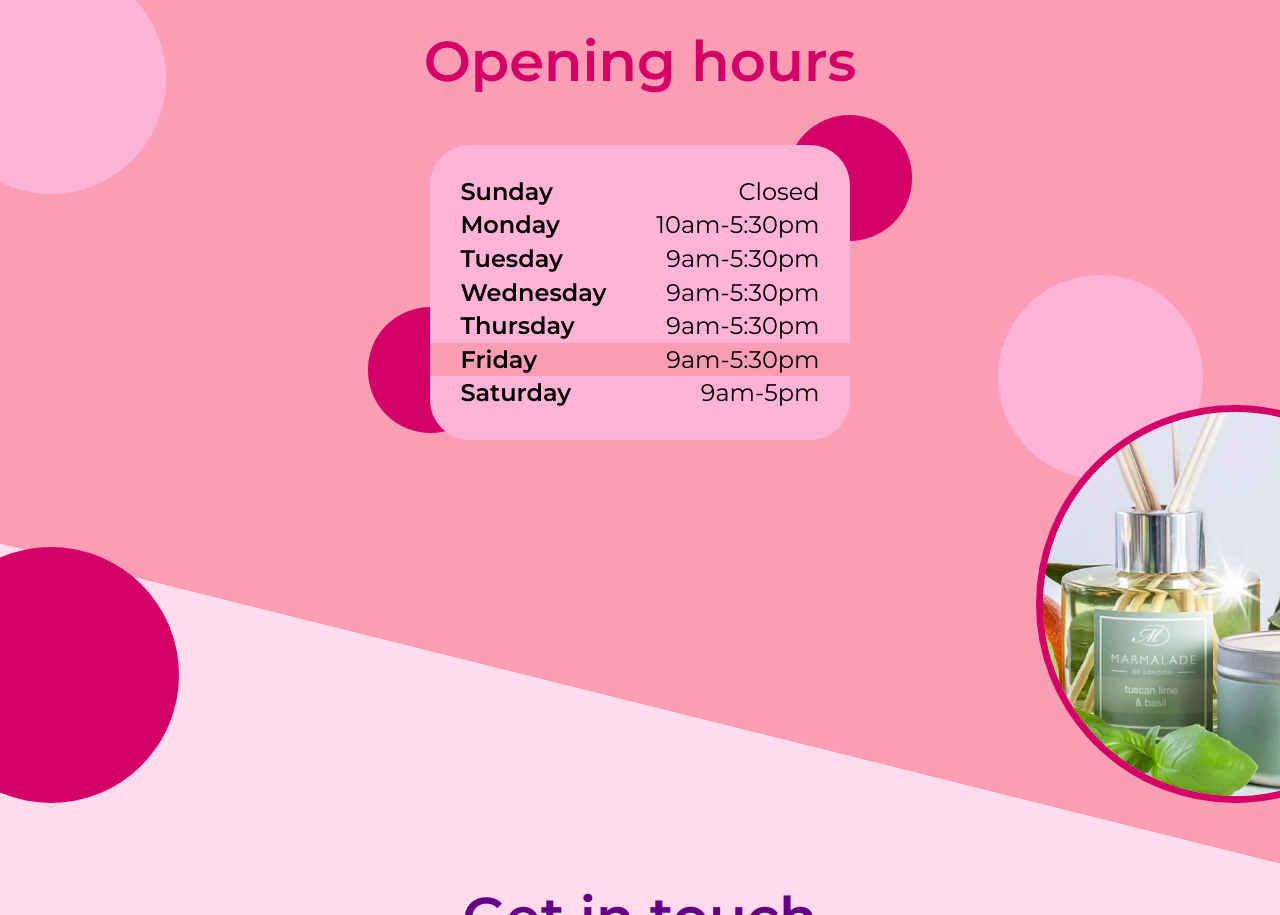
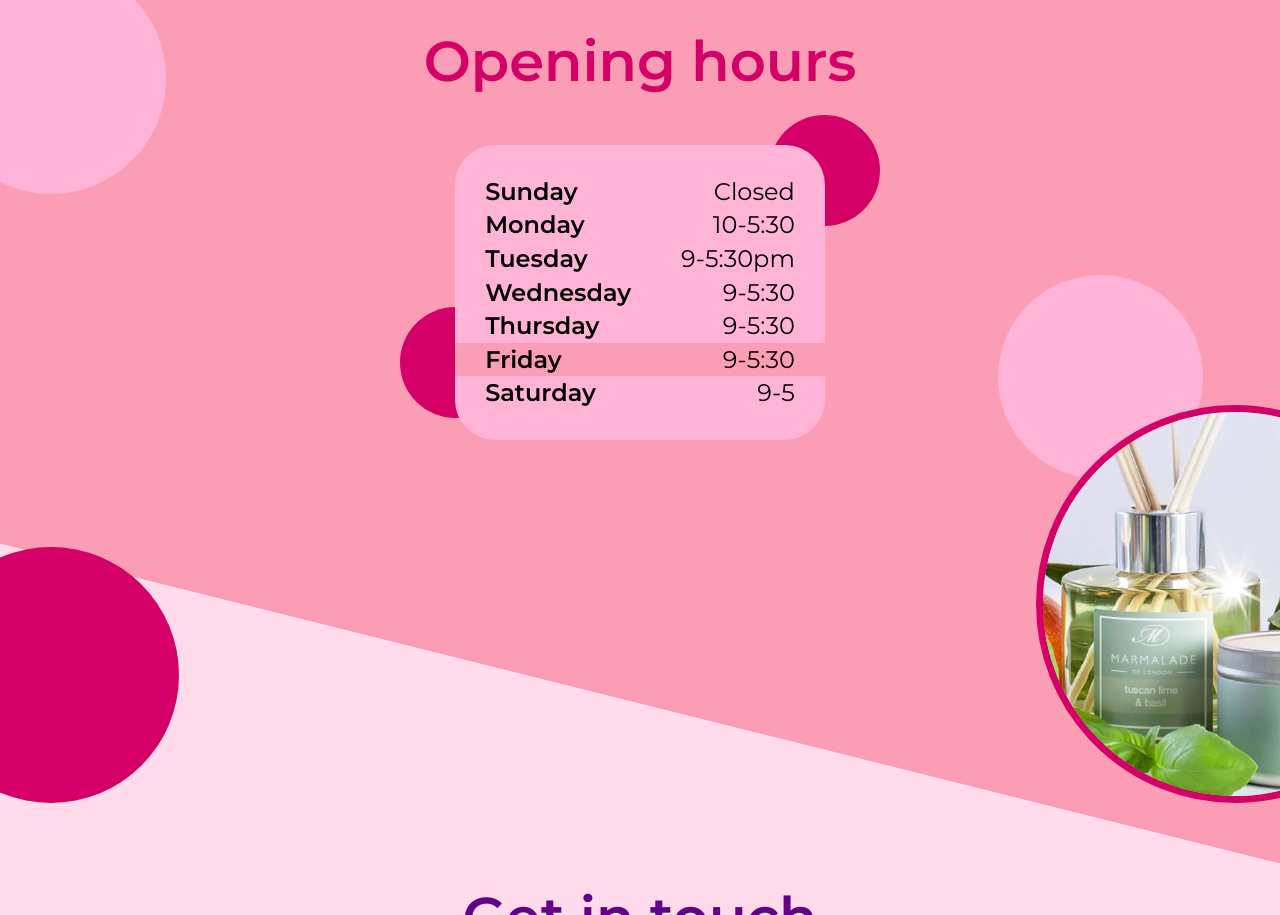
Before and after one commit to HiddenDepths/yumlush, a plain HTML site: page index.html in a window 1280 px wide. Shown: the part 3583-4498 px from the top of the page. Drawn offline with nearby package versions, Linux system fonts and the light colour scheme; no server answers.

Commit message:
yumLush: Improve accessibility

```diff
--- a/index.html
+++ b/index.html
@@ -95,7 +95,7 @@
               <p>Sunday</p><p>Monday</p><p>Tuesday</p><p>Wednesday</p><p>Thursday</p><p>Friday</p><p>Saturday</p>
             </div>
             <div class="times">
-              <p>Closed</p><p>10am-5:30pm</p><p>9am-5:30pm</p><p>9am-5:30pm</p><p>9am-5:30pm</p><p>9am-5:30pm</p><p>9am-5pm</p>
+              <p>Closed</p><p>10-5:30</p><p>9-5:30pm</p><p>9-5:30</p><p>9-5:30</p><p>9-5:30</p><p>9-5</p>
             </div>
           </div>
           <div id="openD1" anim="0.4s cubic-bezier(0,.6,.6,1) 0.3s 1 fadeInFromRight"></div>
```
